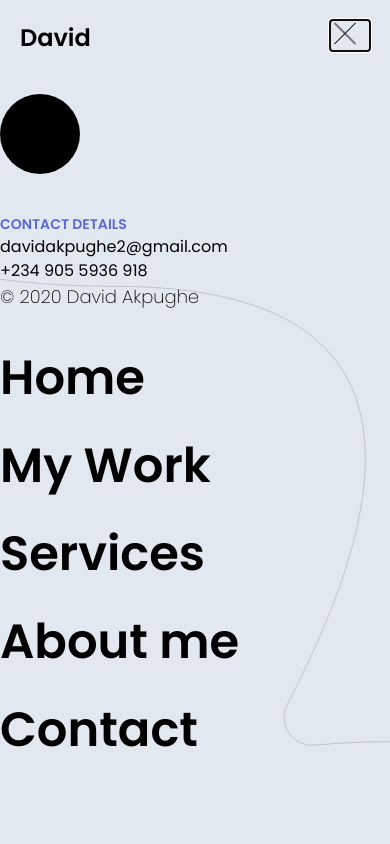
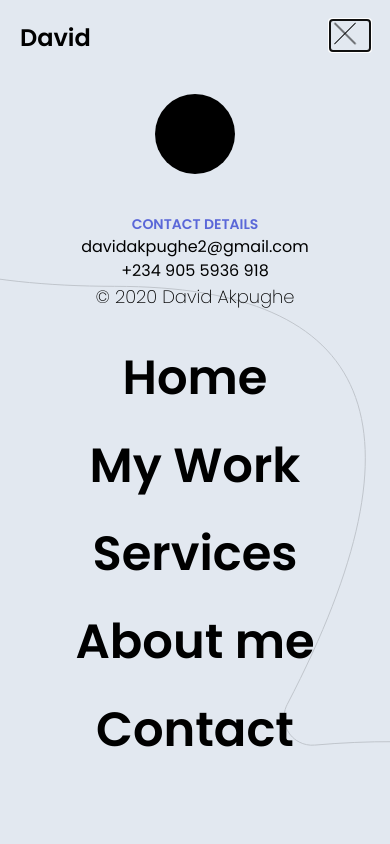
Before and after one commit to Akpughe/porfolio_v2, a Next.js app: page /work in a window 390 px wide. Both pictures are taken after a click on the element 349 px from the left and 38 px from the top of the page. Shown: the top 844 px of the page. Built offline with nearby package versions, Linux system fonts and the light colour scheme.

Commit message:
responsiveness

```diff
--- a/components/OpenNav.js
+++ b/components/OpenNav.js
@@ -13,12 +13,12 @@ const OpenNav = () => {
       }}
     >
       <div
-        className="flex flex-wrap justify-between"
+        className="flex flex-wrap sm:justify-between justify-center text-center"
         style={{ width: '750px' }}
       >
         <Fade top>
           <div className="flex flex-col py-6 justify-between">
-            <div className="flex flex-col justify-between">
+            <div className="flex flex-col justify-between items-center">
               <div className="w-20 h-20 bg-black rounded-full"></div>
               <h2 className="uppercase text-sm font-semibold text-indigo-600 mt-10">
                 Contact Details
--- a/pages/work/index.js
+++ b/pages/work/index.js
@@ -13,11 +13,11 @@ const work = ({ projects }) => {
       </Head>
 
       <Layout>
-        <div className="container mx-auto w-3/4 mb-10">
+        <div className="container mx-auto sm:w-3/4 w-full  mb-10">
           <div className="pl-12 mb-12">
             <h1 className="text-4xl font-bold tracking-wider">Works</h1>
           </div>
-          <div className="flex flex-wrap pb-4 ">
+          <div className="flex flex-wrap pb-4 justify-center ">
             {projects.map((project, index) => {
               return (
                 <Link href={`/work/${project.slug}`}>
```
